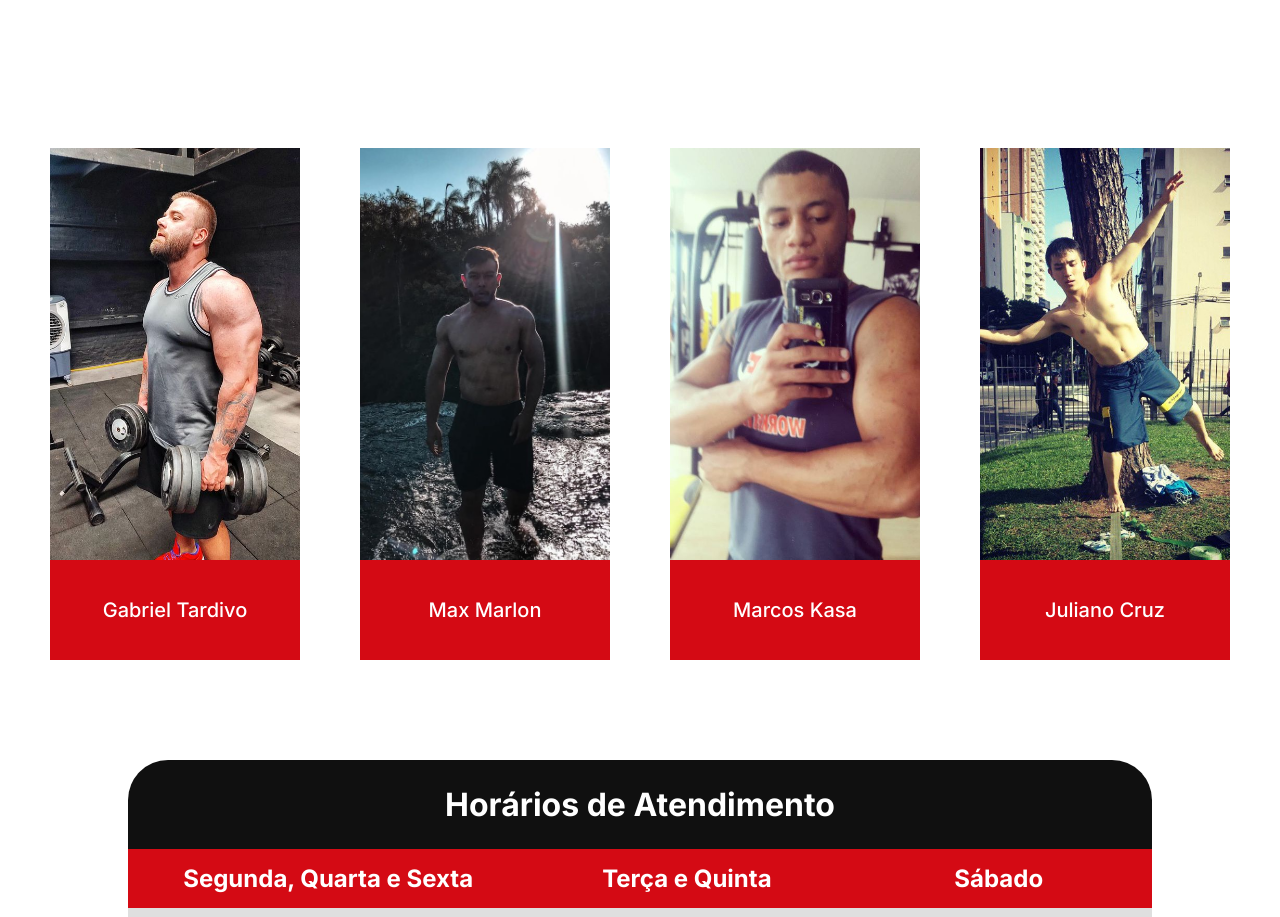
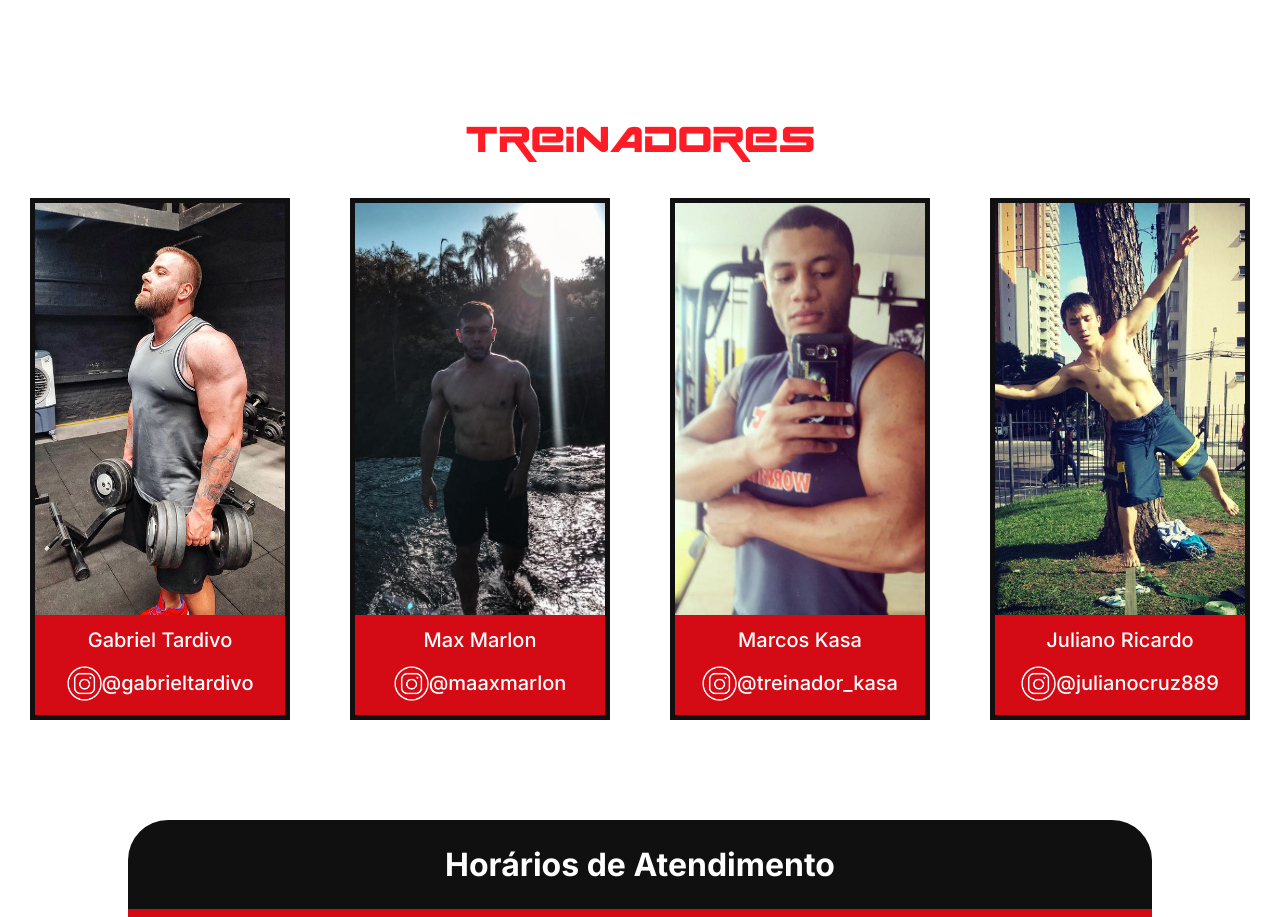
Before and after one commit to ViniUme/LimitsGym, a Next.js app: page / in a window 1280 px wide. Shown: the part 2021-2938 px from the top of the page. Built offline with nearby package versions, Linux system fonts and the light colour scheme.

Commit message:
Animate coaches components

```diff
--- a/src/components/coaches.jsx
+++ b/src/components/coaches.jsx
@@ -1,24 +1,39 @@
 import styles from '../styles/coaches.module.scss';
+import Image from 'next/image';
+import Link from 'next/link';
 
 export default function Coaches(){
     return(
         <section className={styles.coaches_section}>
-            <div className={styles.img_div}>
+            <h3 className={styles.title}>TREINADORES</h3>
+            <Link href="https://www.instagram.com/gabrieltardivo/"><a target="_blank" className={styles.img_div}>
                 <div className={styles.image_coach_1} />
-                <div className={styles.coache_text}><span>Gabriel Tardivo</span></div>
-            </div>
-            <div className={styles.img_div}>
+                <div className={styles.coache_text}>
+                    <span>Gabriel Tardivo</span>
+                    <a className={styles.insta}><Image src="/img/instagram.webp" width={35} height={35} alt="" /> @gabrieltardivo</a>
+                </div>
+            </a></Link>
+            <Link href="https://www.instagram.com/maaxmarlon/"><a target="_blank" className={styles.img_div}>
                 <div className={styles.image_coach_2} />
-                <div className={styles.coache_text}><span>Max Marlon</span></div>
-            </div>
-            <div className={styles.img_div}>
+                <div className={styles.coache_text}>
+                    <span>Max Marlon</span>
+                    <a className={styles.insta}><Image src="/img/instagram.webp" width={35} height={35} alt="" /> @maaxmarlon</a>
+                </div>
+            </a></Link>
+            <Link href="https://www.instagram.com/treinador_kasa/"><a target="_blank" className={styles.img_div}>
                 <div className={styles.image_coach_3} />
-                <div className={styles.coache_text}><span>Marcos Kasa</span></div>
-            </div>
-            <div className={styles.img_div}>
+                <div className={styles.coache_text}>
+                    <span>Marcos Kasa</span>
+                    <a className={styles.insta}><Image src="/img/instagram.webp" width={35} height={35} alt="" /> @treinador_kasa</a>
+                </div>
+            </a></Link>
+            <Link href="https://www.instagram.com/julianocruz889/"><a target="_blank" className={styles.img_div}>
                 <div className={styles.image_coach_4} />
-                <div className={styles.coache_text}><span>Juliano Cruz</span></div>
-            </div>
+                <div className={styles.coache_text}>
+                    <span>Juliano Ricardo</span>
+                    <a className={styles.insta}><Image src="/img/instagram.webp" width={35} height={35} alt="" /> @julianocruz889</a>
+                </div>
+            </a></Link>
         </section>
     )
 }
--- a/src/styles/coaches.module.scss
+++ b/src/styles/coaches.module.scss
@@ -1,10 +1,22 @@
 .coaches_section{
+    margin-top: 50px;
     width: 100%;
     flex-wrap: wrap;
     gap: 60px;
+    position: relative;
+
+    .title{
+        position: absolute;
+        top: -80px;
+        font: 50px SpaceRanger;
+        color: var(--red);
+    }
 
     .img_div{
         background: var(--black);
+        border: var(--black) 5px solid;
+        cursor: pointer;
+        transition: 100ms ease-in-out;
 
         .image_coach_1, .image_coach_2, .image_coach_3, .image_coach_4{
             width: 250px;
@@ -29,13 +41,19 @@
             margin-top: -4px;
             width: 250px;
             height: 100px;
+            flex-direction: column;
+            justify-content: space-evenly;
             background: var(--red_strong);
             color: #fff;
             font: 20px var(--clean_fonts);
         }
     }
+
+    .img_div:hover{
+        transform: scale(1.05);
+    }
 }
-.coaches_section, .coache_text{
+.coaches_section, .coache_text, .insta{
     display: flex;
     justify-content: center;
     align-items: center;
```
